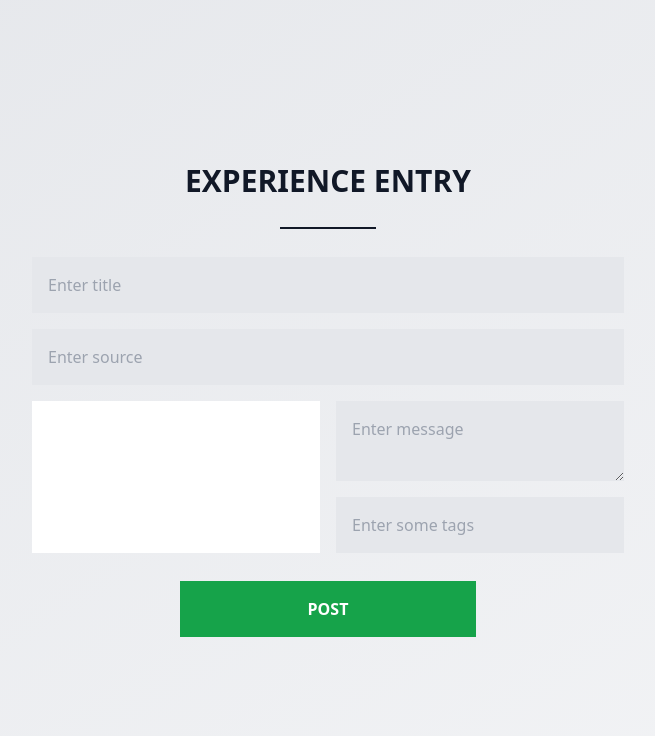
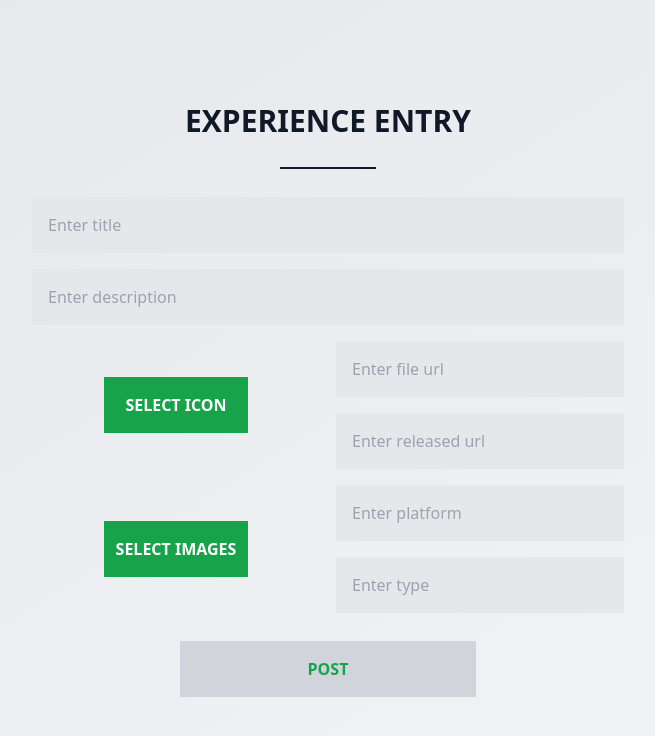
Before and after one commit to utifmd/next-portfolio-frontend, a Next.js app: page /experience in a window 1280 px wide. Shown: the top 736 px of the page, without its empty margins (312-967 px from the left). Built offline with nearby package versions, Linux system fonts and the light colour scheme; what timers would draw is missing.

Commit message:
experience form action

```diff
--- a/actions/experienceAction.ts
+++ b/actions/experienceAction.ts
@@ -1,28 +1,96 @@
-import {AppDispatch} from "../store";
+import {AppDispatch, TAnyAction, TAppAction} from "../store";
 import {AnyAction} from "redux";
+import {readFileAsImgSrcAsync} from "../utils";
+import {BROWSER_API, CALL_API} from "../middlewares";
+import {EducationAction} from "./educationAction";
+
+export const addExperience = () =>
+    (dispatch: AppDispatch, getState: () => IAppState): IAppAction => {
+    const {value} = getState().experience
+    const experience: IExperience = {
+        ...value,
+        id: "EXP-1001",
+        createdAt: new Date()
+    }
+    const action: IAppAction = {
+        [CALL_API]: {
+            method: "POST",
+            header: "/experiences",
+            types: [
+                ExperienceAction.CREATE_REQUEST,
+                ExperienceAction.CREATE_FAILED,
+                EducationAction.CREATE_SUCCESS
+            ],
+            body: experience
+        }
+    }
+    return dispatch(action)
+}
+
+export const onImageAppended = (file: any) =>
+    (dispatch: AppDispatch): TAppAction => {
+    const action: IAppAction = {
+        [BROWSER_API]: {
+            api: readFileAsImgSrcAsync(file),
+            types: [
+                ExperienceAction.IMAGES_APPENDED_REQUEST,
+                ExperienceAction.IMAGES_APPENDED_FAILED,
+                ExperienceAction.IMAGES_APPENDED_SUCCESS
+            ]
+        }
+    }
+    return dispatch(action)
+}
+
+export const onIconAppended = (file: any) =>
+    (dispatch: AppDispatch): TAppAction => {
+    const action: IAppAction = {
+        [BROWSER_API]: {
+            api: readFileAsImgSrcAsync(file),
+            types: [
+                ExperienceAction.ICON_APPENDED_REQUEST,
+                ExperienceAction.ICON_APPENDED_FAILED,
+                ExperienceAction.ICON_APPENDED_SUCCESS
+            ]
+        }
+    }
+    return dispatch(action)
+}
+
+export const onInputChange = (idValue: [string, any]) =>
+    (dispatch: AppDispatch): TAppAction => {
+    const action: TAnyAction = {
+        type: ExperienceAction.INPUT_CHANGED, payload: idValue
+    }
+    return dispatch(action)
+}
+export const onInputUnfocused = () =>
+    (dispatch: AppDispatch): TAppAction => {
+    const action: TAnyAction = {
+        type: ExperienceAction.INPUT_UNFOCUSED
+    }
+    return dispatch(action)
+}
 
 export const getAllExperience = () => (dispatch: AppDispatch) => {
-    const response: IExperience[] = [
-        {
-            createdAt: "asf",
-            demoUrl: "ngdn",
-            description: "xgf",
-            iconUrl: "https://via.placeholder.com/150",
-            id: "cnxvn",
-            imageUrls: ["https://via.placeholder.com/150", "https://via.placeholder.com/150"],
-            platform: "xvmxgm",
-            releasedUrl: "https://via.placeholder.com/150",
-            stack: ["asdjk", "dfsdjgkz", "oash"],
-            title: "sjsfj",
-            type: "hjljl"
-        }
-    ]
+    const response: IExperience[] = []
     const action: AnyAction = {
         type: ExperienceAction.READ_ALL_SUCCESS, payload: response
     }
     return dispatch(action)
 }
 export enum ExperienceAction {
+    INPUT_CHANGED = "@@EXPERIENCE_INPUT_CHANGED",
+    INPUT_UNFOCUSED = "@@EXPERIENCE_INPUT_UNFOCUSED",
+
+    IMAGES_APPENDED_REQUEST = "@@EXPERIENCE_IMAGES_APPENDED_REQUEST",
+    IMAGES_APPENDED_FAILED = "@@EXPERIENCE_IMAGES_APPENDED_FAILED",
+    IMAGES_APPENDED_SUCCESS = "@@EXPERIENCE_IMAGES_APPENDED_SUCCESS",
+
+    ICON_APPENDED_REQUEST = "@@EXPERIENCE_ICON_APPENDED_REQUEST",
+    ICON_APPENDED_FAILED = "@@EXPERIENCE_ICON_APPENDED_FAILED",
+    ICON_APPENDED_SUCCESS = "@@EXPERIENCE_ICON_APPENDED_SUCCESS",
+
     CREATE_REQUEST = "@@EXPERIENCE_CREATE_REQUEST",
     CREATE_FAILED = "@@EXPERIENCE_CREATE_FAILED",
     CREATE_SUCCESS = "@@EXPERIENCE_CREATE_SUCCESS",
@@ -30,6 +98,7 @@ export enum ExperienceAction {
     READ_ALL_REQUEST = "@@EXPERIENCE_READ_ALL_REQUEST",
     READ_ALL_FAILED = "@@EXPERIENCE_READ_ALL_FAILED",
     READ_ALL_SUCCESS = "@@EXPERIENCE_READ_ALL_SUCCESS",
+
     UPDATE = "@@EXPERIENCE_UPDATE",
     DELETE = "@@EXPERIENCE_DELETE",
 }
--- a/actions/index.ts
+++ b/actions/index.ts
@@ -15,7 +15,7 @@ const pagedFeed = () =>
                 size: PAGINATION_SIZE,
                 endpoints: ["/educations", "/experiences"]
             },
-            status: [
+            types: [
                 AppAction.PAGED_FEED_REQUEST,
                 AppAction.PAGED_FEED_FAILED,
                 AppAction.PAGED_FEED_SUCCESS
--- a/app.d.ts
+++ b/app.d.ts
@@ -2,7 +2,7 @@ interface ISchema {}
 
 interface IHttpRequestAction {
     method: "GET" | "POST" | "PUT" | "PATCH" | "DELETE",
-    status: [string, string, string],
+    types: [string, string, string],
     header: string | {page: number, size: number, isExpTurn: boolean, endpoints?: string[]},
     body?: ISchema | ISchema[]
 }
--- a/app/experience/page.tsx
+++ b/app/experience/page.tsx
@@ -1,7 +1,56 @@
+"use client"
+
+import Image from "next/image";
+import {ChangeEvent, useRef} from "react";
 import {Input} from "../../components";
 import {ButtonPrimary} from "../../components/Button";
+import {AppDispatch} from "../../store";
+import {
+    addExperience,
+    onIconAppended,
+    onImageAppended,
+    onInputChange,
+    onInputUnfocused
+} from "../../actions/experienceAction";
+import {useAppDispatch, useAppSelector} from "../hooks";
+
 
 export default function () {
+    const {value, icon, images, isValid, status} = useAppSelector((state) => state.experience)
+    const dispatch: AppDispatch = useAppDispatch()
+    const reference = useRef({})
+
+    const onPostExperience = (e: MouseEvent) => {
+        e.preventDefault()
+        dispatch(addExperience())
+    }
+    const handleOnTextBlur = (e: FocusEvent) => {
+        e.preventDefault()
+        dispatch(onInputUnfocused())
+    }
+    const handleOnTextChange = (e: ChangeEvent<HTMLInputElement>) => {
+        e.preventDefault()
+        const {id, value} = e.currentTarget
+        dispatch(onInputChange([id, value]))
+    }
+    const handleOnFileChange = (appendable: any) => (e: Record<string, any>) => {
+        e.preventDefault()
+        const {id} = e.currentTarget
+        const files: [] = e.target.files
+        if (typeof files === "undefined") return
+
+        for (const file of files) {
+            dispatch(onInputChange([id, file]))
+            dispatch(appendable(file))
+        }
+    }
+    const onInputFileClick = (key: string) => (e: MouseEvent) => {
+        e.preventDefault()
+        reference.current[key]?.click()
+    }
+    const handleOnInputFileClick = (key: string) => (e: HTMLImageElement) => {
+        reference.current[key] = e
+    }
     return (
         <div className="flex min-h-screen justify-center items-center">
             <div className="w-full sm:w-[50%] p-6 text-center space-y-7">
@@ -11,29 +60,31 @@ export default function () {
                 </div>
                 <div className="grid gap-4 md:grid-cols-2 mb-4">
                     <div className="md:col-span-2">
-                        <Input type="text" placeholder="Enter title"/>
+                        <Input id="title" type="text" placeholder="Enter title" value={value.title} onChange={handleOnTextChange} onBlur={handleOnTextBlur}/>
                     </div>
                     <div className="md:col-span-2">
-                        <Input type="text" placeholder="Enter source"/>
+                        <Input id="description" type="text" placeholder="Enter description" value={value.description} onChange={handleOnTextChange} onBlur={handleOnTextBlur}/>
                     </div>
-                    <div className="relative bg-white overflow-hidden appearance-none block w-full bg-gray-200 dark:bg-gray-700 text-gray-900 dark:text-gray-100 focus:outline-none focus:ring-1 focus:ring-green-600 focus:border-green-600">
-                        <input className="hidden" type="file" id="file" multiple={false}/>
+                    <div className="flex justify-center items-center">
+                        <input id="iconUrl" ref={handleOnInputFileClick("icon")} className={"hidden"} type="file" accept="image/*" multiple={false} onChange={handleOnFileChange(onIconAppended)} onBlur={handleOnTextBlur}/>{icon
+                        ? <Image className="cursor-pointer" src={icon} alt={"icon appendable"} width={86} height={86} onClick={onInputFileClick("icon")} onBlur={handleOnTextBlur}/>
+                        : <ButtonPrimary label="select icon" onClick={onInputFileClick("icon")} onBlur={handleOnTextBlur}/>}
                     </div>
                     <div className="h-full w-full space-y-4 text-left">
-                        <textarea
-                            className="appearance-none block w-full bg-gray-200 dark:bg-gray-700 text-gray-900 dark:text-gray-100 py-4 px-4 focus:outline-none focus:ring-1 focus:ring-green-600 focus:border-green-600"
-                            placeholder="Enter message"/>
-                        <Input type="text" placeholder="Enter some tags"/>
-                        <div className="hidden">
-                            <div className="absolute z-40 left-0 mt-2 w-full">
-                                <div className="py-1 text-sm bg-white rounded shadow-lg border border-gray-300">
-                                    <div className="block py-1 px-5 cursor-pointer hover:bg-indigo-600 hover:text-white"/>
-                                </div>
-                            </div>
-                        </div>
+                        <Input id="demoUrl" type="text" placeholder="Enter file url" value={value.demoUrl} onChange={handleOnTextChange} onBlur={handleOnTextBlur}/>
+                        <Input id="releasedUrl" type="text" placeholder="Enter released url" value={value.releasedUrl} onChange={handleOnTextChange} onBlur={handleOnTextBlur}/>
+                    </div>
+                    <div className="flex justify-center items-center">
+                        <input id="imageUrls" ref={handleOnInputFileClick("image")} className={"hidden"} type="file" accept="image/*" multiple={true} onChange={handleOnFileChange(onImageAppended)} onBlur={handleOnTextBlur}/>{images.length
+                        ? images.map((image) => <Image className="cursor-pointer" src={image} alt={"images appendable"} width={86} height={86} onClick={onInputFileClick("image")} onBlur={handleOnTextBlur}/>)
+                        : <ButtonPrimary label="select images" onClick={onInputFileClick("image")} onBlur={handleOnTextBlur}/>}
+                    </div>
+                    <div className="h-full w-full space-y-4 text-left">
+                        <Input id="platform" type="text" placeholder="Enter platform" value={value.platform} onChange={handleOnTextChange} onBlur={handleOnTextBlur}/>
+                        <Input id="type" type="text" placeholder="Enter type" value={value.type} onChange={handleOnTextChange} onBlur={handleOnTextBlur}/>
                     </div>
                 </div>
-                <ButtonPrimary label="Post"/>
+                <ButtonPrimary label="Post" isDisable={status === "loading" || !isValid} isLoading={status === "loading"} onClick={onPostExperience}/>
             </div>
         </div>
     )
--- a/middlewares/index.ts
+++ b/middlewares/index.ts
@@ -1,5 +1,5 @@
-import browserApiMiddleware from "./browserApi";
-import restApiMiddleware from "./restApi";
+import browserApiMiddleware, {BROWSER_API} from "./browserApi";
+import restApiMiddleware, {CALL_API} from "./restApi";
 export {
-    browserApiMiddleware, restApiMiddleware
+    BROWSER_API, CALL_API, browserApiMiddleware, restApiMiddleware
 }
--- a/middlewares/restApi.ts
+++ b/middlewares/restApi.ts
@@ -46,7 +46,7 @@ const restApiMiddleware: Middleware<IAppState> = () => (next: any) => (action: I
     if (!("method" in callApi)) throw Error("Invalid call api.")
 
     const requestAction: IHttpRequestAction = callApi
-    const [requestType, failedType, successType] = requestAction.status
+    const [requestType, failedType, successType] = requestAction.types
 
     const actionWith = (data: TAnyAction) => {
         const act = Object.assign({}, action, data)
--- a/reducers/educationReducer.ts
+++ b/reducers/educationReducer.ts
@@ -14,7 +14,7 @@ const initialState: IEducationState = {
 }
 const reducer: Reducer<IEducationState> =
     (state: IEducationState = initialState, action): IEducationState => {
-        const isValid = typeof state.value.imageUrl !== "undefined" &&
+        const isValid = typeof state.images !== "undefined" &&
             Object.values(state.value)
                 .filter(mValue => typeof mValue === "string")
                 .every(mValue => mValue.length >= 3)
--- a/reducers/experienceReducer.ts
+++ b/reducers/experienceReducer.ts
@@ -1,15 +1,65 @@
 import {Reducer} from "redux";
 import {ExperienceAction} from "../actions/experienceAction";
-import {TAnyAction} from "../store";
 
 const initialState: IExperienceState = {
-    status: "idle", value: []
+    status: "idle",
+    isValid: false,
+    images: [],
+    value: {
+        title: "",
+        description: "",
+        platform: "",
+        type: "",
+        demoUrl: "",
+        releasedUrl: "",
+        stack: []
+    }
 }
 const reducer: Reducer<IExperienceState> =
     (state: IExperienceState = initialState, action): IExperienceState => {
+    const isValid = typeof state.images !== "undefined" &&
+        typeof state.icon !== "undefined" &&
+        Object.values(state.value)
+            .filter(mValue => typeof mValue === "string" || Array.isArray(mValue))
+            .every(mValue => mValue.length >= 3)
+
     switch (action.type) {
-        case ExperienceAction.READ_ALL_SUCCESS:
-            return {...state, value: state.value.concat(action.payload)}
+        case ExperienceAction.INPUT_CHANGED: {
+            const [id, value] = action.payload as [string, any]
+            return {...state, value: {...state.value, [id]: value}, isValid}
+        }
+        case ExperienceAction.INPUT_UNFOCUSED:
+            return {...state, isValid}
+
+        case ExperienceAction.ICON_APPENDED_REQUEST:
+            return {...state, status: "loading"}
+
+        case ExperienceAction.ICON_APPENDED_FAILED:
+            return {...state, status: "error", message: action.payload}
+
+        case ExperienceAction.ICON_APPENDED_SUCCESS:
+            return {...state, status: "idle", icon: action.payload}
+
+        case ExperienceAction.IMAGES_APPENDED_REQUEST:
+            return {...state, status: "loading"}
+
+        case ExperienceAction.IMAGES_APPENDED_FAILED:
+            return {...state, status: "error", message: action.payload}
+
+        case ExperienceAction.IMAGES_APPENDED_SUCCESS:
+            return {...state, status: "idle", images: [...state.images, action.payload]}
+
+        case ExperienceAction.CREATE_REQUEST:
+            return {...state, status: "loading"}
+
+        case ExperienceAction.CREATE_FAILED:
+            return {...state, status: "error", message: action.payload}
+
+        case ExperienceAction.CREATE_SUCCESS:
+            return initialState
+
+        /*case ExperienceAction.READ_ALL_SUCCESS:
+            return {...state, value: state.value.concat(action.payload)}*/
         default:
             return state
     }
```
Also changed, not shown: actions/educationAction.ts (+3 -4 lines), experience.d.ts (+9 -5 lines).
